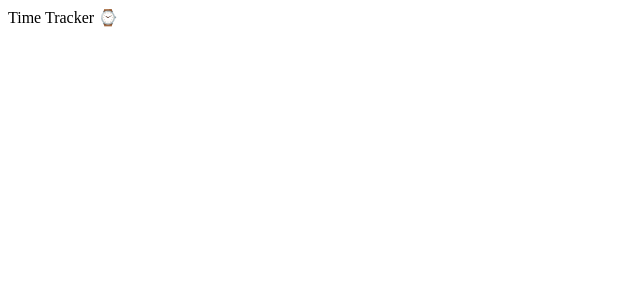
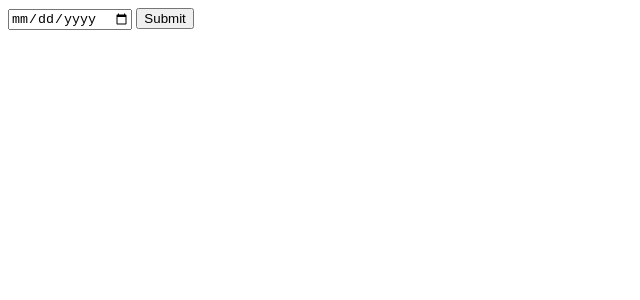
Before and after one commit to kazvee/time-tracker, a React (Create React App) app: page / in a window 1280 px wide. Shown: the top 300 px of the page, without its empty margins (0-640 px from the left). Built offline with nearby package versions, Linux system fonts and the light colour scheme.

Commit message:
feat: create Form component

```diff
--- a/src/components/App.js
+++ b/src/components/App.js
@@ -1,8 +1,20 @@
 import { Component } from 'react';
+import { Button, Form, FormControl } from 'react-bootstrap';
 
 class App extends Component {
   render() {
-    return <div>Time Tracker ⌚</div>;
+    return (
+      <div>
+        <Form inline>
+          <FormControl type='date'>
+          </FormControl>
+          {' '}
+          <Button>
+            Submit
+          </Button>
+        </Form>
+      </div>
+    );
   }
 }
 
```
